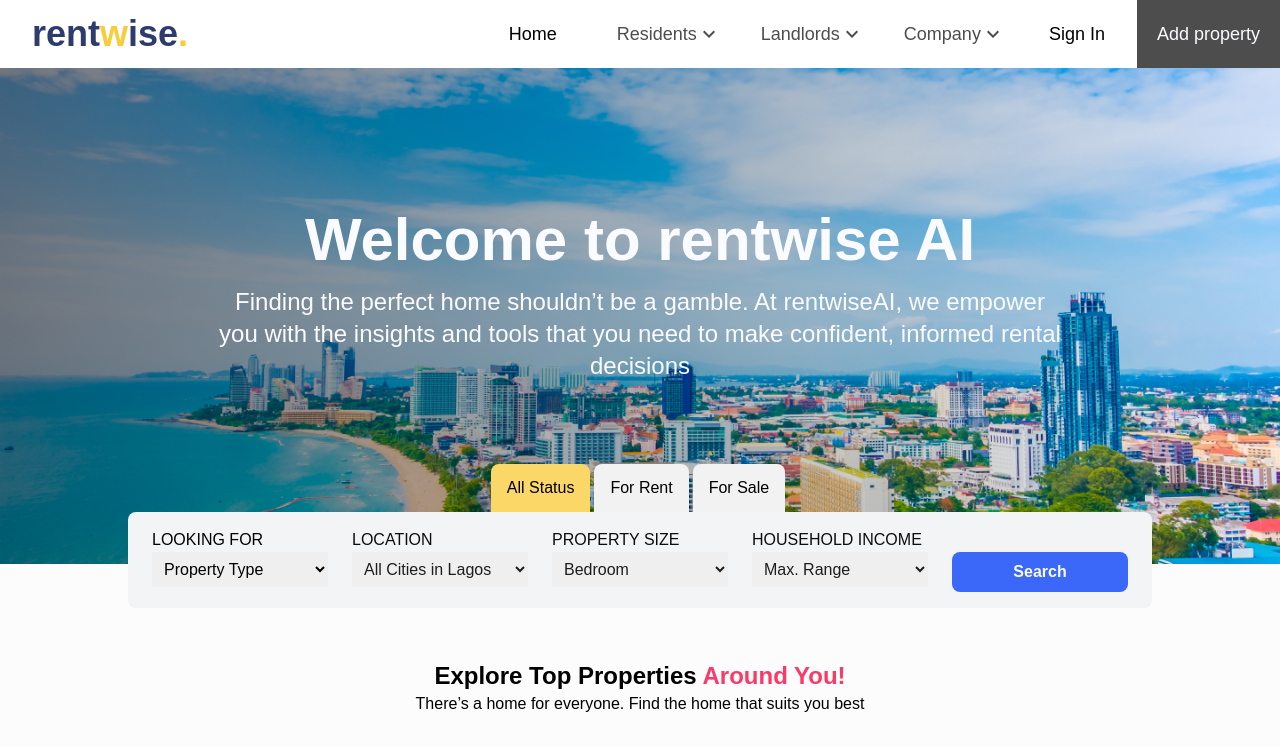
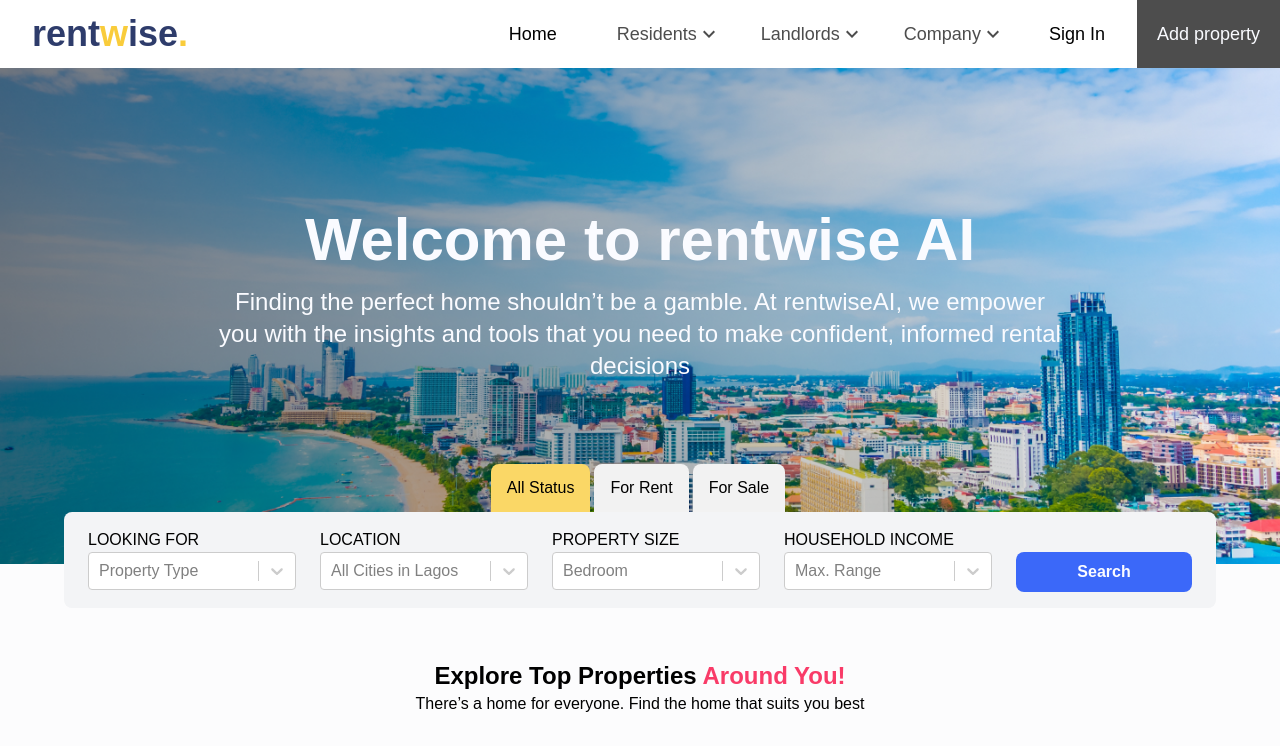
Before and after one commit to Obadea/rentwise, a React (Create React App) app: page / in a window 1280 px wide. Shown: the top 746 px of the page. Built offline with nearby package versions, Linux system fonts and the light colour scheme; grey boxes are pictures that could not be loaded; a web font is replaced by a local one.

Commit message:
modified search box

```diff
--- a/package.json
+++ b/package.json
@@ -21,6 +21,7 @@
     "react-dom": "^18.3.1",
     "react-router-dom": "^6.26.1",
     "react-scripts": "5.0.1",
+    "react-select": "^5.8.1",
     "react-slick": "^0.30.2",
     "slick-carousel": "^1.8.1",
     "web-vitals": "^2.1.4"
--- /dev/null
+++ b/src/components/ReuseableSelect.jsx
@@ -0,0 +1,34 @@
+import React, { useState } from "react";
+import Select from "react-select";
+
+const ReusableSelect = ({
+  options,
+  label,
+  isSearchable = false,
+  placeholder,
+  onChange,
+}) => {
+  const [selectedOption, setSelectedOption] = useState(null);
+
+  const handleChange = (option) => {
+    setSelectedOption(option);
+    onChange(option.value);
+  };
+
+  return (
+    <div className="relative">
+      <label htmlFor={label}>{label}</label>
+      <Select
+        className="relative w-52"
+        placeholder={placeholder}
+        options={options}
+        isSearchable={isSearchable}
+        value={selectedOption}
+        onChange={handleChange}
+        menuPortalTarget={document.body}
+      />
+    </div>
+  );
+};
+
+export default ReusableSelect;
--- a/src/pages/landingpage/LandingPage.jsx
+++ b/src/pages/landingpage/LandingPage.jsx
@@ -20,6 +20,7 @@ function LandingPage() {
       <TopProperties />
       <WisePopup />
       <WiseeReport />
+
       {/* <WiseReport /> */}
       <StatemenComponent />
       <Enquiry />
--- a/src/pages/landingpage/components/LocationSearch.jsx
+++ b/src/pages/landingpage/components/LocationSearch.jsx
@@ -4,6 +4,54 @@ import SearchIcon from "@mui/icons-material/Search";
 import MultiIncomeAdd from "./MultiIncomeAdd";
 import TotalIncome from "./TotalIncome";
 import SearchBetter from "./SearchBetter";
+import SelectSingleDropdown from "./SelectSingleDropdown";
+import ReusableSelect from "../../../components/ReuseableSelect";
+// import SelectDropdown from "./SelectDropdown";
+
+const propertyOptions = [
+  {
+    label: "Commercial",
+    options: [
+      { label: "Office", value: "office" },
+      { label: "Shop", value: "shop" },
+      { label: "Short Let", value: "shortLet" },
+      { label: "Event Centre", value: "eventCentre" },
+    ],
+  },
+  {
+    label: "Residential",
+    options: [
+      { label: "Apartment", value: "apartment" },
+      { label: "Single Family Home", value: "singeFamilyHome" },
+      { label: "Multi Family Home", value: "multiFamilyHome" },
+    ],
+  },
+];
+
+const locationOptions = [
+  { value: "lagosIsland", label: "Lagos Island" },
+  { value: "victoriaIsland", label: "Victoria Island" },
+  { value: "lekki", label: "Lekki" },
+  { value: "ajah", label: "Ajah" },
+  { value: "surulere", label: "Surulere" },
+];
+
+const sizeOptions = [
+  { value: "one", label: "1" },
+  { value: "two", label: "2" },
+  { value: "three", label: "3" },
+  { value: "four", label: "4" },
+  { value: "five", label: "5" },
+  { value: "six", label: "6" },
+];
+
+const incomeOptions = [
+  { value: "30000", label: "Less than ₦30,000" },
+  { value: "50000", label: "₦30,000 - ₦50,000" },
+  { value: "100000", label: "₦50,000 - ₦100,000" },
+  { value: "500000", label: "₦100,000 - ₦500,000" },
+  { value: "max", label: "Max. Price" },
+];
 
 function LocationSearch() {
   const [filter, setFilter] = useState(false);
@@ -68,99 +116,31 @@ function LocationSearch() {
             e.stopPropagation();
           }}
         >
-          <div>
-            <h3>LOOKING FOR</h3>
-            <select
-              name="properties"
-              id="properties"
-              className="w-[100%] lg:w-44 p-2 border-black "
-            >
-              <option value="" className="text-dropDowmcolor font-normal">
-                Property Type
-              </option>
-              <optgroup
-                label="Commercial"
-                className="text-dropDowmcolor font-normal"
-              >
-                <option
-                  value="office"
-                  className="text-dropDowmcolor font-normal"
-                >
-                  Office
-                </option>
-                <option value="shop" className="text-dropDowmcolor font-normal">
-                  Shop
-                </option>
-                <option
-                  value="shopLet"
-                  className="text-dropDowmcolor font-normal"
-                >
-                  Short let
-                </option>
-                <option
-                  value="shopLet"
-                  className="text-dropDowmcolor font-normal"
-                >
-                  Event centre
-                </option>
-              </optgroup>
-              <optgroup
-                label="Residential"
-                className="text-dropDowmcolor font-normal"
-              >
-                <option value="apartment">Apartment</option>
-                <option value="singleFamilyHome">Single Family Home</option>
-                <option value="multiFamilyHome">Multi Family Home</option>
-              </optgroup>
-            </select>
-          </div>
-          <div>
-            <h3 className="text-customblack">LOCATION</h3>
-            <select
-              name="cars"
-              id="cars"
-              className="w-[100%] lg:w-44 p-2 border-black text-dropDowmcolor "
-            >
-              <option value="">All Cities in Lagos</option>
-              <option value="lagosIsland">Lagos Island</option>
-              <option value="victoriaIsland">Victoria Island</option>
-              <option value="lekki">Lekki</option>
-              <option value="ajah">Ajah</option>
-              <option value="surulere">Surulere</option>
-            </select>
-          </div>
-          <div>
-            <h3 className="text-customblack">PROPERTY SIZE</h3>
-            <select
-              name="cars"
-              id="cars"
-              className="w-[100%] lg:w-44 p-2 border-black text-dropDowmcolor"
-            >
-              <option value="">Bedroom</option>
-              <option value="one">1</option>
-              <option value="two">2</option>
-              <option value="three">3</option>
-              <option value="four">4</option>
-              <option value="five">5</option>
-              <option value="six">6</option>
-            </select>
-          </div>
-          <div>
-            <h3 className="text-customblack">HOUSEHOLD INCOME</h3>
-            <select
-              name="cars"
-              id="cars"
-              className="w-[100%] lg:w-44 p-2 border-black text-dropDowmcolor "
-            >
-              <option value="">Max. Range</option>
-              <option value="30000">Less than ₦30,000</option>
-              <option value="50000">₦30,000 to ₦50,000</option>
-              <option value="100000">₦50,000 - ₦100,000</option>
-              <option value="100000">₦100,000 - ₦500,000</option>
+          <ReusableSelect
+            options={propertyOptions}
+            placeholder={"Property Type"}
+            label={"LOOKING FOR"}
+            onChange={(value) => console.log(value)}
+          />
+          <ReusableSelect
+            options={locationOptions}
+            placeholder={"All Cities in Lagos"}
+            label={"LOCATION"}
+            onChange={(value) => console.log(value)}
+          />
+          <ReusableSelect
+            options={sizeOptions}
+            placeholder={"Bedroom"}
+            label={"PROPERTY SIZE"}
+            onChange={(value) => console.log(value)}
+          />
+          <ReusableSelect
+            options={incomeOptions}
+            placeholder={"Max. Range"}
+            label={"HOUSEHOLD INCOME"}
+            onChange={(value) => console.log(value)}
+          />
 
-              <option value="max">Max. Price</option>
-            </select>
-          </div>
           <button
             type="submit"
             className="mx-auto h-10 bg-customSearchblue text-textcolor font-bold w-44 rounded-lg mt-6"
```
Also changed, not shown: 1 other file (tests, documents, lock files or other folders).
